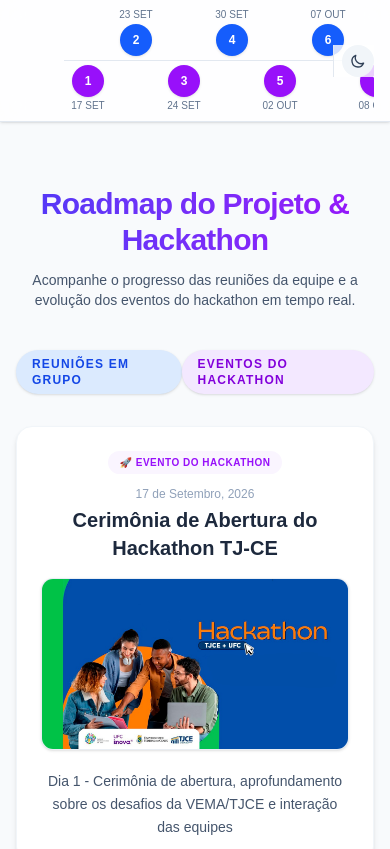
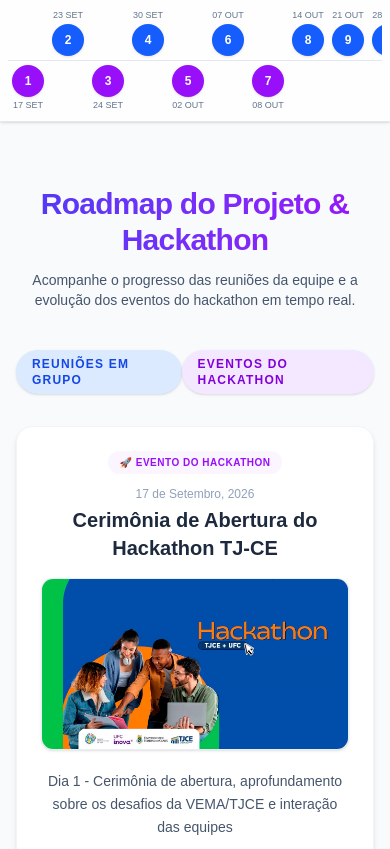
Before and after one commit to Hzimr/trajetoriahackathonTJCE2026, a Next.js app: page / in a window 390 px wide. Shown: the top 849 px of the page. Built offline with nearby package versions, Linux system fonts and the light colour scheme.

Commit message:
styles: criado responsividade inicial para o RoadmapNav

```diff
--- a/app/components/RoadmapNav.tsx
+++ b/app/components/RoadmapNav.tsx
@@ -24,11 +24,12 @@ export default function RoadmapNav({ items }: RoadmapNavProps) {
   return (
     <nav
       suppressHydrationWarning
-      className="sticky top-0 z-50 bg-white/80 dark:bg-slate-900/80 backdrop-blur-md border-b border-slate-200 dark:border-slate-800 shadow-sm py-2 px-4"
+      className="sticky top-0 z-50 bg-white/80 dark:bg-slate-900/80 backdrop-blur-md border-b border-slate-200 dark:border-slate-800 shadow-sm py-2 px-2 sm:px-4"
     >
-      <div className="relative max-w-6xl mx-auto flex items-center justify-center">
-        {/* Círculos centralizados, com scroll horizontal se não couberem */}
-        <div className="max-w-full overflow-x-auto no-scrollbar px-12 md:px-16">
+      <div className="relative max-w-6xl mx-auto flex items-center gap-2">
+        {/* Área dos círculos: ocupa o espaço restante e rola se não couber */}
+        <div className="flex-1 min-w-0 overflow-x-auto overscroll-x-contain no-scrollbar md:px-16">
+          {/* w-max + mx-auto: centraliza quando cabe, alinha à esquerda quando rola */}
           <div className="flex items-stretch w-max mx-auto">
             {items.map((item, index) => {
               const isMeeting = item.category === "meeting";
@@ -39,7 +40,7 @@ export default function RoadmapNav({ items }: RoadmapNavProps) {
                   onClick={() => scrollToSection(item.id)}
                   aria-label={`${index + 1}. ${item.title} (${item.date})`}
                   title={item.title}
-                  className={`w-8 h-8 shrink-0 rounded-full text-xs font-bold text-white shadow-sm transition-transform hover:scale-110 focus:outline-none focus-visible:ring-2 ${
+                  className={`w-8 h-8 shrink-0 rounded-full text-xs font-bold text-white shadow-sm transition-transform active:scale-95 sm:hover:scale-110 focus:outline-none focus-visible:ring-2 ${
                     CIRCLE_COLORS[isMeeting ? "meeting" : "hackathon"]
                   }`}
                 >
@@ -48,7 +49,7 @@ export default function RoadmapNav({ items }: RoadmapNavProps) {
               );
 
               const dateLabel = (
-                <span className="text-[10px] font-medium uppercase leading-none text-slate-500 dark:text-slate-400 whitespace-nowrap">
+                <span className="text-[9px] sm:text-[10px] font-medium uppercase leading-none text-slate-500 dark:text-slate-400 whitespace-nowrap">
                   {shortDate}
                 </span>
               );
@@ -56,7 +57,7 @@ export default function RoadmapNav({ items }: RoadmapNavProps) {
               return (
                 <div
                   key={item.id}
-                  className="flex flex-col items-center w-12 shrink-0"
+                  className="flex flex-col items-center w-10 sm:w-12 shrink-0"
                 >
                   {/* Linha de cima: reuniões */}
                   <div className="h-12 flex flex-col items-center justify-end gap-1">
@@ -86,8 +87,8 @@ export default function RoadmapNav({ items }: RoadmapNavProps) {
           </div>
         </div>
 
-        {/* Botão de tema fixo à direita, fora do fluxo para não deslocar o centro */}
-        <div className="absolute right-0 top-1/2 -translate-y-1/2 flex items-center pl-2 border-l border-slate-200 dark:border-slate-800 bg-white/80 dark:bg-slate-900/80">
+        {/* Tema: no fluxo (mobile) e absoluto à direita (md+) para não deslocar o centro */}
+        <div className="hidden sm:flex shrink-0 items-center pl-2 border-l border-slate-200 dark:border-slate-800 md:absolute md:right-0 md:top-1/2 md:-translate-y-1/2">
           <ThemeToggle />
         </div>
       </div>
```
